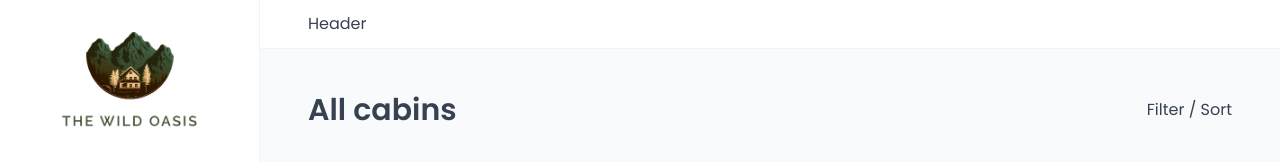
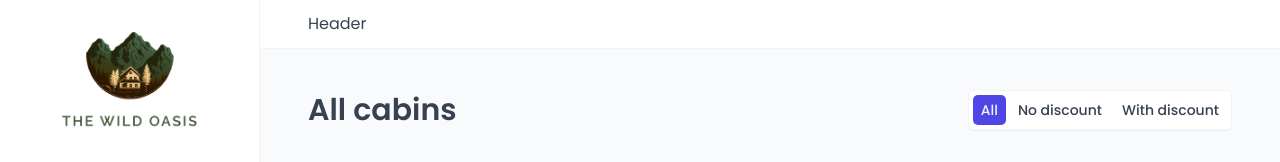
Before and after one commit to khaled-farahat/the-wild-oasis, a React (Vite) app: page /cabins in a window 1280 px wide. Shown: the top 162 px of the page. Built offline with nearby package versions, Linux system fonts and the light colour scheme; no server answers; the database is empty; the HTML template or start-up script is replaced by a standard one; a web font is replaced by a local one.

Commit message:
Add filter component

```diff
--- a/src/features/cabins/CabinTable.tsx
+++ b/src/features/cabins/CabinTable.tsx
@@ -1,14 +1,30 @@
-import Menus from "@/ui/Menus";
+import { useSearchParams } from "react-router-dom";
+
 import CabinRow from "./CabinRow";
 import { useCabins } from "./useCabins";
 
+import Menus from "@/ui/Menus";
 import Spinner from "@/ui/Spinner";
 import Table from "@/ui/Table";
+import { Cabin } from "@/types";
 
 const CabinTable = () => {
   const { isLoading, cabins } = useCabins();
+  const [searchParams] = useSearchParams();
 
   if (isLoading) return <Spinner />;
+
+  const filterValue = searchParams.get("discount") || "all";
+
+  let filteredCabins: Cabin[] | undefined;
+
+  if (filterValue === "all") filteredCabins = cabins;
+
+  if (filterValue === "no-discount")
+    filteredCabins = cabins?.filter((cabin) => cabin.discount === 0);
+
+  if (filterValue === "with-discount")
+    filteredCabins = cabins?.filter((cabin) => Number(cabin.discount) > 0);
 
   return (
     <Menus>
@@ -22,7 +38,7 @@ const CabinTable = () => {
           <div></div>
         </Table.Header>
         <Table.Body
-          data={cabins}
+          data={filteredCabins}
           render={(cabin) => <CabinRow key={cabin.id} cabin={cabin} />}
         />
       </Table>
--- /dev/null
+++ b/src/features/cabins/CabinTableOperations.tsx
@@ -0,0 +1,19 @@
+import Filter from "@/ui/Filter";
+import TableOperations from "@/ui/TableOperations";
+
+const CabinTableOperations = () => {
+  return (
+    <TableOperations>
+      <Filter
+        filterField="discount"
+        options={[
+          { value: "all", label: "All" },
+          { value: "no-discount", label: "No discount" },
+          { value: "with-discount", label: "With discount" },
+        ]}
+      />
+    </TableOperations>
+  );
+};
+
+export default CabinTableOperations;
--- a/src/pages/Cabins.tsx
+++ b/src/pages/Cabins.tsx
@@ -1,5 +1,6 @@
 import AddCabin from "@/features/cabins/AddCabin";
 import CabinTable from "@/features/cabins/CabinTable";
+import CabinTableOperations from "@/features/cabins/CabinTableOperations";
 
 import Heading from "@/ui/Heading";
 import Row from "@/ui/Row";
@@ -9,7 +10,7 @@ function Cabins() {
     <>
       <Row type="horizontal">
         <Heading as="h1">All cabins</Heading>
-        <p>Filter / Sort</p>
+        <CabinTableOperations />
       </Row>
 
       <Row>
--- a/src/ui/Filter.tsx
+++ b/src/ui/Filter.tsx
@@ -1,3 +1,4 @@
+import { useSearchParams } from "react-router-dom";
 import styled, { css } from "styled-components";
 
 const StyledFilter = styled.div`
@@ -10,11 +11,15 @@ const StyledFilter = styled.div`
   gap: 0.4rem;
 `;
 
-const FilterButton = styled.button`
+type FilterButtonProps = {
+  active: boolean;
+};
+
+const FilterButton = styled.button<FilterButtonProps>`
   background-color: var(--color-grey-0);
   border: none;
 
-  ${(props: { active: boolean }) =>
+  ${(props) =>
     props.active &&
     css`
       background-color: var(--color-brand-600);
@@ -33,3 +38,34 @@ const FilterButton = styled.button`
     color: var(--color-brand-50);
   }
 `;
+
+interface FilterProps {
+  filterField: string;
+  options: { value: string; label: string }[];
+}
+
+const Filter = ({ filterField, options }: FilterProps) => {
+  const [searchParams, setSearchParams] = useSearchParams();
+  const currentFilter = searchParams.get(filterField) || options[0].value;
+
+  const handleClick = (value: string) => {
+    searchParams.set(filterField, value);
+    setSearchParams(searchParams);
+  };
+
+  return (
+    <StyledFilter>
+      {options.map((option) => (
+        <FilterButton
+          key={option.value}
+          active={currentFilter === option.value}
+          onClick={() => handleClick(option.value)}
+        >
+          {option.label}
+        </FilterButton>
+      ))}
+    </StyledFilter>
+  );
+};
+
+export default Filter;
```
